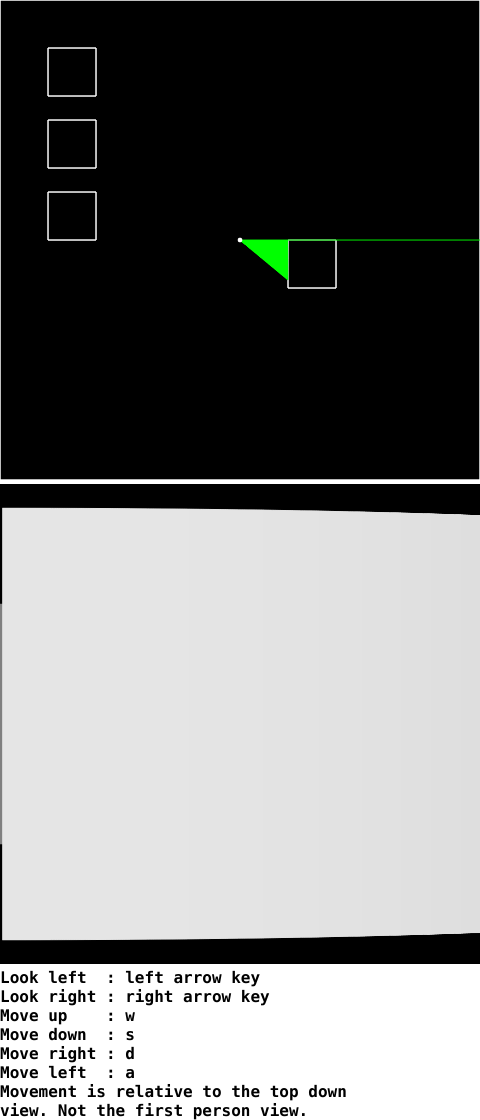
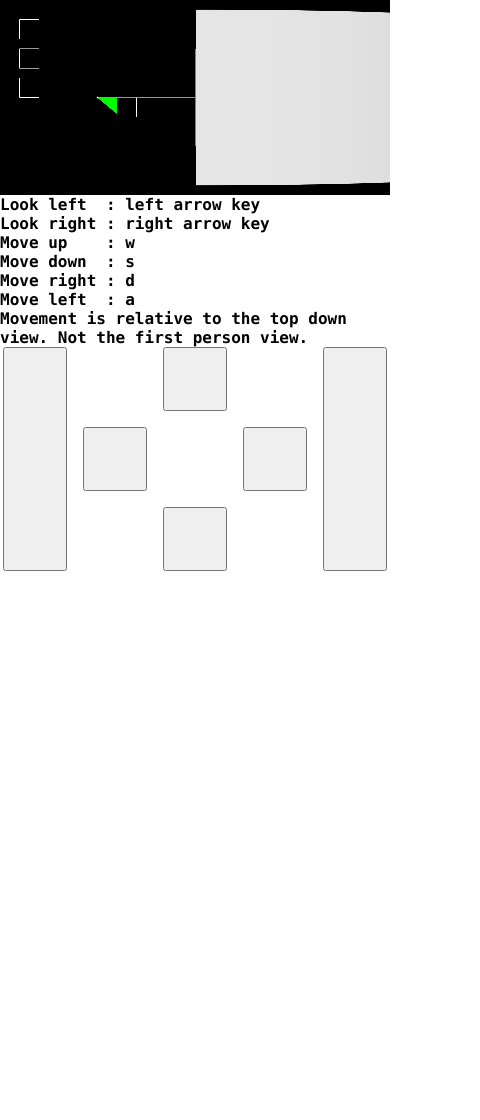
Before and after one commit to JavaRip/JSRaycaster, a website: page index.html in a window 390 px wide. Shown: the whole page, 480 px wide, since content can reach past the window. After the commit the page ends 844 px from the top, so only its background shows below. Drawn offline with Linux system fonts and the light colour scheme.

Commit message:
added mobile controls (only tested on android firefox)

```diff
--- a/default.css
+++ b/default.css
@@ -2,9 +2,42 @@
   padding: 0;
   margin: 0;
   font-family: "Lucida Console", Courier, monospace;
+  overflow: hidden;
 }
 
 canvas {
-  height: 30em;
-  width: 30em;
+  height: 50%;
+  width: 50%;
 }
+
+#canvases {
+  font-size: 0;
+}
+
+#mobileControls {
+  user-select: none;
+  margin: 0 auto;
+  width: 100%;
+  justify-content: center;
+  min-width: 0;
+  display: grid;
+  column-gap: 1em;
+  row-gap: 1em;
+  grid-template-columns: repeat(5, 4em);
+  grid-template-rows: repeat(3, 4em);
+  grid-template-areas:
+    "lookLeft . w . lookRight"
+    "lookLeft a . d lookRight"
+    "lookLeft . s . lookRight";
+}
+
+button {
+  user-select: none;
+}
+
+#w { grid-area: w; }
+#a { grid-area: a; }
+#s { grid-area: s; }
+#d { grid-area: d; }
+#ArrowLeft { grid-area: lookLeft; }
+#ArrowRight { grid-area: lookRight; }
--- a/index.html
+++ b/index.html
@@ -4,11 +4,14 @@
   <meta charset='UTF-8'>
   <script defer  src=index.js></script>
   <link rel=stylesheet type=text/css href=default.css>
+  <meta name="viewport" content="width=device-width, user-scalable=no">
   <title>raycasting</title>
 </head>
 <body>
-  <canvas id=tdv height=1000 width=1000></canvas>
-  <canvas id=fpv height=1000 width=1000></canvas>
+  <div id=canvases>
+    <canvas id=tdv height=1000 width=1000></canvas>
+    <canvas id=fpv height=1000 width=1000></canvas>
+  </div>
   <h4>Look left&nbsp&nbsp: left arrow key</h4>
   <h4>Look right&nbsp: right arrow key</h4>
   <h4>Move up&nbsp&nbsp&nbsp&nbsp: w</h4>
@@ -16,5 +19,13 @@
   <h4>Move right&nbsp: d</h4>
   <h4>Move left&nbsp&nbsp: a</h4>
   <h4>Movement is relative to the top down view. Not the first person view.</h4>
+  <div id=mobileControls>
+    <button id=w></button>
+    <button id=a></button>
+    <button id=s></button>
+    <button id=d></button>
+    <button id=ArrowLeft></button>
+    <button id=ArrowRight></button>
+  </div>
 </body>
 </html>
--- a/index.js
+++ b/index.js
@@ -134,24 +134,27 @@ function getIntrsct(ray, wall) {
 }
 
 function movePlayer(event, start) {
+  console.log('aahahh');
+  const input = (event.key !== undefined) ? event.key : event.target.id;
+  console.log(input);
   if (event) {
-    switch (event.keyCode) {
-      case 87: // w
+    switch (input) {
+      case 'w':
         GS.moving.forward = start;
         break;
-      case 83: // s
+      case 's':
         GS.moving.back = start;
         break;
-      case 65: // a
+      case 'a':
         GS.moving.left = start;
         break;
-      case 68: // d
+      case 'd':
         GS.moving.right = start;
         break;
-      case 37: // left arrow
+      case 'ArrowLeft':
         GS.turning.left = start;
         break;
-      case 39: // right arrow
+      case 'ArrowRight':
         GS.turning.right = start;
         break;
     }
@@ -226,6 +229,21 @@ function addELs() {
   document.addEventListener('keyup', (event) => {
     movePlayer(event, false);
   });
+
+  for (const button of document.querySelectorAll('button')) {
+    button.addEventListener('mousedown', (event) => {
+      movePlayer(event, true);
+    });
+    button.addEventListener('touchstart', (event) => {
+      movePlayer(event, true);
+    });
+    button.addEventListener('mouseup', (event) => {
+      movePlayer(event, false);
+    });
+    button.addEventListener('touchend', (event) => {
+      movePlayer(event, false);
+    });
+  }
 }
 
 function init() {
```
